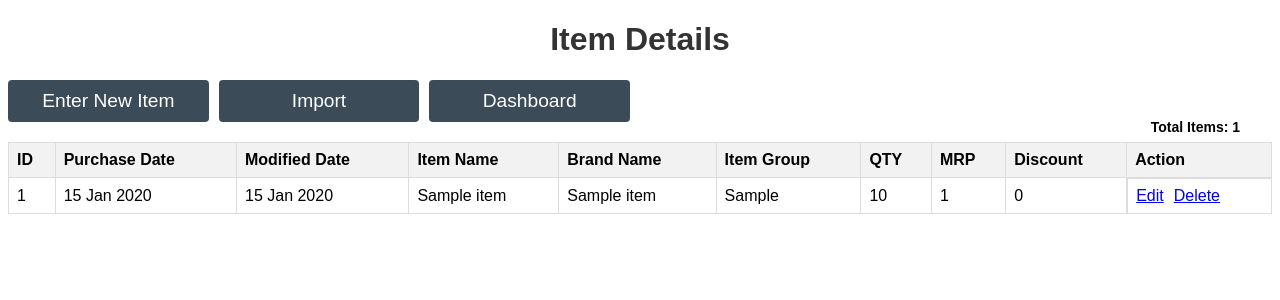
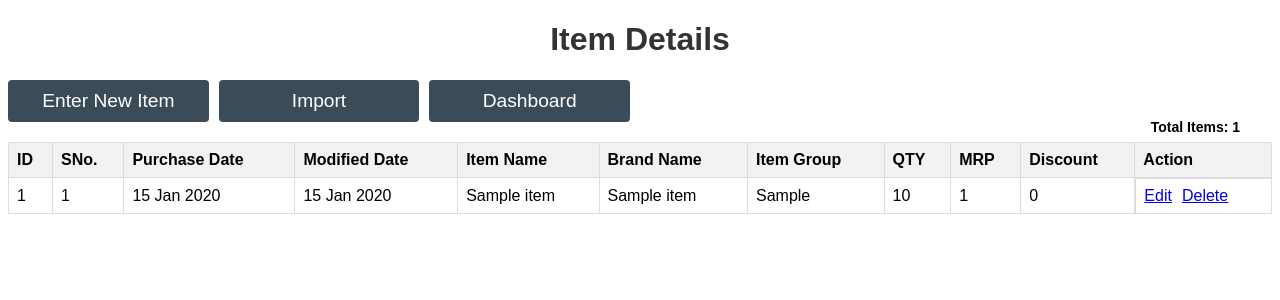
Before and after one commit to aditya2296/OMS, a Flask app: page /item_details in a window 1280 px wide. Shown: the top 300 px of the page. Run offline with Flask 3, Linux system fonts and the light colour scheme; tables that the repository leaves empty hold one stand-in row (values such as "Sample post").

Commit message:
^Serial Number

```diff
--- a/app.py
+++ b/app.py
@@ -55,6 +55,7 @@ def new_item():
 
 @app.route('/save_new_item', methods=['POST'])
 def save_new_item():
+    items = Item.query.all()
     newItemDate = request.form.get('newItemDate')
     newItemName = request.form.get('newItemName')
     newItemCompany = request.form.get('newItemCompany')
@@ -62,8 +63,9 @@ def save_new_item():
     newItemBrandName = request.form.get('brandName')
     newItemPrice = request.form.get('newItemPrice')
     newItemDiscount = request.form.get('newItemDiscount')
+    serial_number_item = len(items) + 1
 
-    new_item = Item(id=generate_item_id(), modified_date = newItemDate , purchase_date = newItemDate, item_name = newItemName, item_company = newItemCompany, brand_name = newItemBrandName, quantity = newItemQuantity, mrp = newItemPrice, discount = newItemDiscount)
+    new_item = Item(id=generate_item_id(), serial_number = serial_number_item, modified_date = newItemDate , purchase_date = newItemDate, item_name = newItemName, item_company = newItemCompany, brand_name = newItemBrandName, quantity = newItemQuantity, mrp = newItemPrice, discount = newItemDiscount)
     db.session.add(new_item)
     db.session.commit()
 
@@ -85,9 +87,11 @@ def insert_from_excel():
             return 'Invalid file format. Please upload an Excel file (.xlsx)', 400
         df = pd.read_excel(file)
         df['Purchase Date'] = pd.to_datetime(df['Purchase Date']).dt.date
+        item_serial_number = len(Item.query.all()) + 1
         for index, row in df.iterrows():
             new_item = Item(
                 id = generate_item_id(),
+                serial_number = item_serial_number + index,
                 modified_date = row['Purchase Date'],
                 purchase_date = row['Purchase Date'],
                 item_name = row['Item Name'],
@@ -110,6 +114,7 @@ def new_customer():
 
 @app.route('/save_new_customer', methods=['POST'])
 def save_new_customer():
+    customers = Customer.query.all()
     newCustomerName = request.form.get('newCustomerName')
     newCustomerLocation = request.form.get('newCustomerLocation')
     newPhoneNumber = request.form.get('newPhoneNumber')
@@ -117,7 +122,7 @@ def save_new_customer():
     customerBillingType = request.form.get('CustomerBillingType')
     customerDeliveryType = request.form.get('CustomerDeliveryType')
     customerRoute = request.form.get('Route')
-    serial_number_customer = int(generate_customer_id()[7:])
+    serial_number_customer = len(customers) + 1
 
     new_customer = Customer(id = generate_customer_id(), serial_number = serial_number_customer, customer_name=newCustomerName, customer_location = newCustomerLocation, customer_phone_number = newPhoneNumber, customer_email=newCustomerEmail, customer_billing_type = customerBillingType, customer_delivery_type = customerDeliveryType, customer_route = customerRoute)
     db.session.add(new_customer)
@@ -140,10 +145,11 @@ def insert_from_excel_customer():
             if not file.filename.endswith('.xlsx'):
                 return 'Invalid file format. Please upload an Excel file (.xlsx)', 400
             df = pd.read_excel(file)
+            customer_serial_number = len(Customer.query.all()) + 1
             for index, row in df.iterrows():
                 new_customer = Customer (
                     id = generate_customer_id(),
-                    serial_number = int(generate_customer_id()[7:]),
+                    serial_number = customer_serial_number + index,
                     customer_name=row['Customer_Name'],
                     customer_location=row['Location'],
                     customer_phone_number=row['Mobile_Number'],
@@ -216,7 +222,11 @@ def edit_item(item_id):
 @app.route('/delete_item/<string:item_id>', methods=['GET', 'POST'])
 def delete_item(item_id):
     item = Item.query.get_or_404(item_id)
+    serial_item_id = int(item_id[8:])
     db.session.delete(item)
+    item_to_update = Item.query.filter(Item.serial_number > serial_item_id).all()
+    for item in item_to_update:
+        item.serial_number -= 1
     db.session.commit()
     return redirect(url_for('item_details'))
 if __name__ == '__main__':
--- a/models.py
+++ b/models.py
@@ -19,6 +19,7 @@ class Customer(db.Model):
 class Item(db.Model):
     __bind_key__ = 'database1'
     id = db.Column(db.String(20), primary_key=True)
+    serial_number = db.Column(db.Integer)
     purchase_date = db.Column(db.String(255))
     modified_date = db.Column(db.String(255))
     item_name = db.Column(db.String(255))
--- a/templates/customer_details.html
+++ b/templates/customer_details.html
@@ -59,7 +59,7 @@
             <button onclick="addCustomerExcelFile()">Import</button>
             <button onclick="returnDashboard()">Dashboard</button>
             <div class="count-container">
-                <h4>Total Customers: {{ total_customers_count}} </h4>
+                <h4>Total Customers: {{ total_customers_count }} </h4>
             </div>
         </div>
     </div>
--- a/templates/item_details.html
+++ b/templates/item_details.html
@@ -80,6 +80,7 @@
             <thead>
                 <tr>
                     <th>ID</th>
+                    <th>SNo.</th>
                     <th>Purchase Date</th>
                     <th>Modified Date</th>
                     <th>Item Name</th>
@@ -95,6 +96,7 @@
                 {% for item in item_details %}
                 <tr>
                     <td>{{ item.id }}</td>
+                    <td>{{ item.serial_number }}</td>
                     <td class="purchase-date">{{ item.purchase_date }}</td>
                     <td class="purchase-date">{{ item.modified_date }}</td>
                     <td>{{ item.item_name }}</td>
```
Also changed, not shown: instance/item.db.
